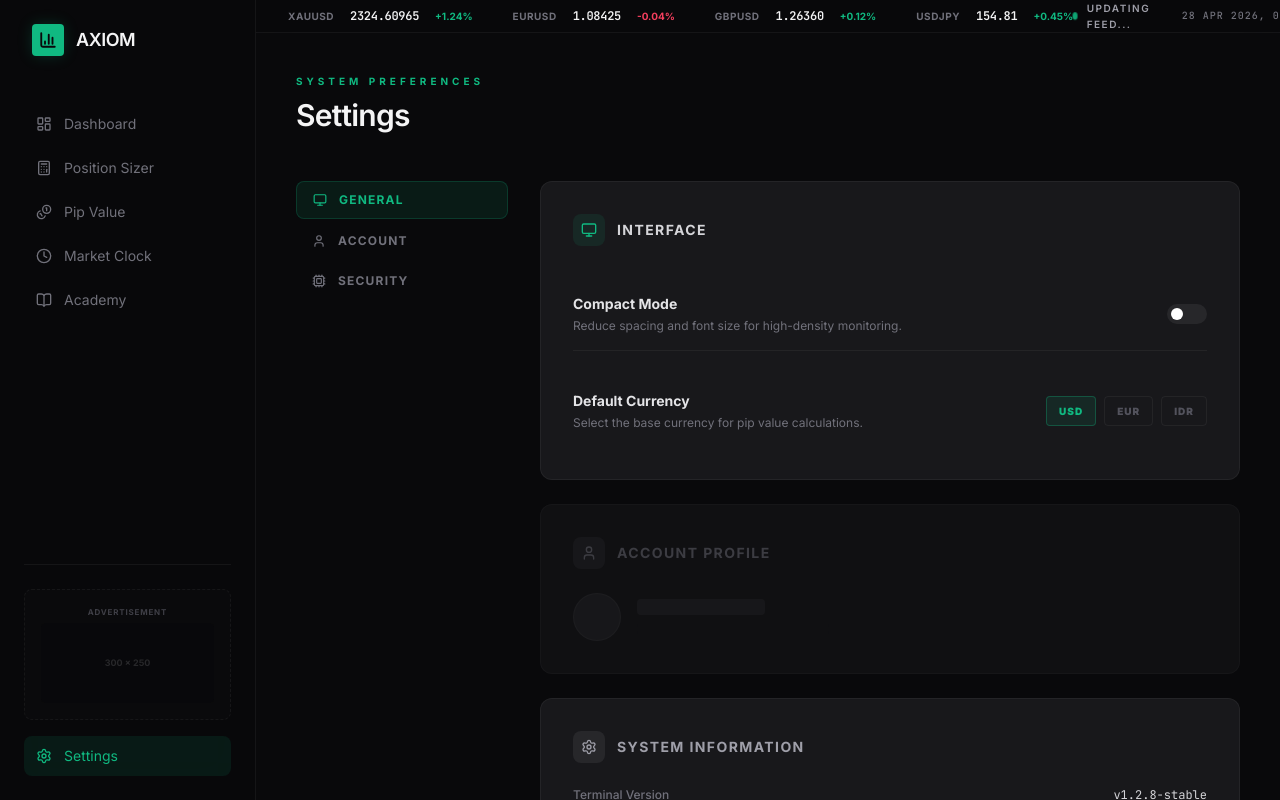
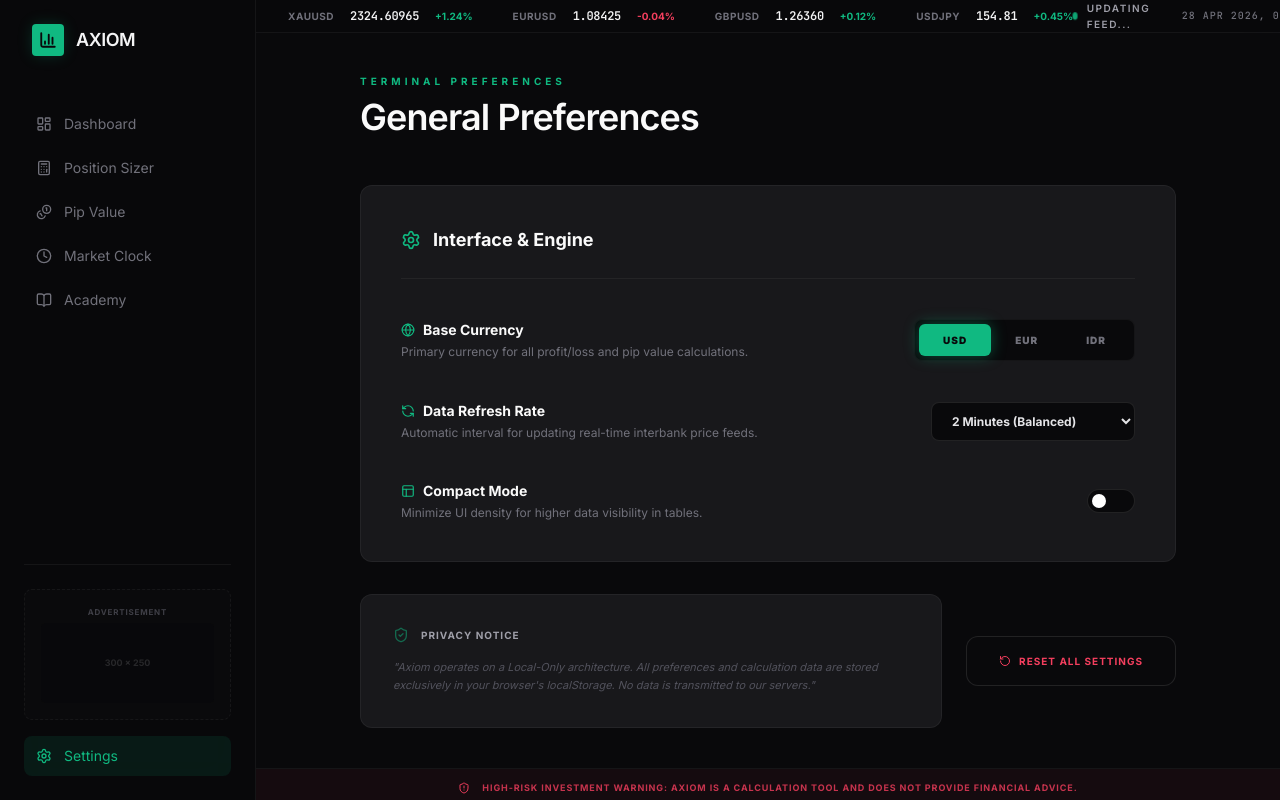
Before and after one commit to Ramelio-bot/Axiom, a Next.js app: page /settings in a window 1280 px wide. Built offline with nearby package versions, Linux system fonts and the light colour scheme.

Commit message:
final: settings activation and comprehensive sitemap generation

```diff
--- a/src/app/settings/page.tsx
+++ b/src/app/settings/page.tsx
@@ -1,81 +1,82 @@
 "use client";
 
-import React, { useState } from "react";
+import React, { useState, useEffect } from "react";
 import {
   Settings,
   Monitor,
-  User,
-  Cpu,
-  ChevronRight,
-  Check,
-  CircleDot
+  RotateCcw,
+  RefreshCcw,
+  ShieldCheck,
+  Globe,
+  Layout
 } from "lucide-react";
 import { motion } from "framer-motion";
 
 export default function SettingsPage() {
-  const [compactMode, setCompactMode] = useState(false);
-  const [currency, setCurrency] = useState("USD");
+  const [settings, setSettings] = useState({
+    currency: "USD",
+    refreshRate: "2",
+    compactMode: false
+  });
+
+  // Load from localStorage
+  useEffect(() => {
+    const saved = localStorage.getItem("axiom_settings");
+    if (saved) {
+      setSettings(JSON.parse(saved));
+    }
+  }, []);
+
+  // Save to localStorage
+  const updateSetting = (key: string, value: any) => {
+    const newSettings = { ...settings, [key]: value };
+    setSettings(newSettings);
+    localStorage.setItem("axiom_settings", JSON.stringify(newSettings));
+  };
+
+  const resetSettings = () => {
+    const defaultSettings = {
+      currency: "USD",
+      refreshRate: "2",
+      compactMode: false
+    };
+    setSettings(defaultSettings);
+    localStorage.removeItem("axiom_settings");
+  };
 
   return (
-    <main className="flex-1 p-10 max-w-5xl mx-auto w-full">
+    <main className="flex-1 p-10 max-w-4xl mx-auto w-full">
       <header className="mb-12">
-        <p className="text-[10px] font-bold text-emerald uppercase tracking-[0.4em] mb-2">System Preferences</p>
-        <h1 className="text-3xl font-semibold tracking-tight text-zinc-100">Settings</h1>
+        <p className="text-[10px] font-bold text-emerald uppercase tracking-[0.4em] mb-2">Terminal Preferences</p>
+        <h1 className="text-4xl font-semibold tracking-tight text-zinc-50">General Preferences</h1>
       </header>
 
-      <div className="grid grid-cols-1 md:grid-cols-12 gap-8">
-        {/* Navigation Sidebar (Local) */}
-        <div className="md:col-span-3 space-y-1">
-          <button className="w-full flex items-center gap-3 px-4 py-2.5 rounded-lg bg-emerald/10 text-emerald font-bold text-xs uppercase tracking-widest border border-emerald/20 transition-all">
-            <Monitor size={14} /> General
-          </button>
-          <button className="w-full flex items-center gap-3 px-4 py-2.5 rounded-lg text-zinc-500 hover:bg-white/5 hover:text-zinc-300 font-bold text-xs uppercase tracking-widest transition-all">
-            <User size={14} /> Account
-          </button>
-          <button className="w-full flex items-center gap-3 px-4 py-2.5 rounded-lg text-zinc-500 hover:bg-white/5 hover:text-zinc-300 font-bold text-xs uppercase tracking-widest transition-all">
-            <Cpu size={14} /> Security
-          </button>
+      <div className="space-y-8">
+        {/* Main Settings Panel */}
+        <div className="terminal-card p-10 border-white/10 bg-zinc-900/40">
+          <div className="flex items-center gap-3 mb-10 pb-6 border-b border-white/5">
+            <Settings className="text-emerald" size={20} />
+            <h2 className="text-lg font-bold text-zinc-50">Interface & Engine</h2>
           </div>
 
-        {/* Content Area */}
-        <div className="md:col-span-9 space-y-6">
-          {/* Interface Card */}
-          <div className="terminal-card p-8">
-            <div className="flex items-center gap-3 mb-8">
-              <div className="p-2 bg-emerald/10 rounded-lg">
-                <Monitor className="text-emerald" size={16} />
+          <div className="space-y-10">
+            {/* Currency Preference */}
+            <div className="flex flex-col md:flex-row md:items-center justify-between gap-4">
+              <div>
+                <h3 className="text-sm font-bold text-zinc-50 flex items-center gap-2">
+                  <Globe size={14} className="text-emerald" /> Base Currency
+                </h3>
+                <p className="text-xs text-zinc-500 mt-1">Primary currency for all profit/loss and pip value calculations.</p>
               </div>
-              <h3 className="text-sm font-bold uppercase tracking-widest text-zinc-300">Interface</h3>
-            </div>
-
-            <div className="space-y-6">
-              <div className="flex items-center justify-between py-4 border-b border-white/5">
-                <div>
-                  <h4 className="text-sm font-bold text-zinc-200">Compact Mode</h4>
-                  <p className="text-xs text-zinc-500 mt-1">Reduce spacing and font size for high-density monitoring.</p>
-                </div>
-                <button
-                  onClick={() => setCompactMode(!compactMode)}
-                  className={`w-10 h-5 rounded-full relative transition-all duration-300 ${compactMode ? "bg-emerald" : "bg-zinc-800"}`}
-                >
-                  <div className={`absolute top-1 w-3 h-3 bg-white rounded-full transition-all duration-300 ${compactMode ? "left-6" : "left-1"}`} />
-                </button>
-              </div>
-
-              <div className="flex items-center justify-between py-4">
-                <div>
-                  <h4 className="text-sm font-bold text-zinc-200">Default Currency</h4>
-                  <p className="text-xs text-zinc-500 mt-1">Select the base currency for pip value calculations.</p>
-                </div>
-                <div className="flex gap-2">
+              <div className="flex bg-zinc-950 p-1 rounded-lg border border-white/5">
                 {["USD", "EUR", "IDR"].map((cur) => (
                   <button
                     key={cur}
-                      onClick={() => setCurrency(cur)}
-                      className={`px-3 py-1.5 rounded text-[10px] font-black tracking-widest transition-all border ${
-                        currency === cur
-                          ? "bg-emerald/10 border-emerald/30 text-emerald"
-                          : "bg-transparent border-white/5 text-zinc-600 hover:border-white/20"
+                    onClick={() => updateSetting("currency", cur)}
+                    className={`px-6 py-2 rounded-md text-[10px] font-black tracking-widest transition-all ${
+                      settings.currency === cur
+                        ? "bg-emerald text-zinc-950 shadow-[0_0_15px_rgba(16,185,129,0.4)]"
+                        : "text-zinc-500 hover:text-zinc-300"
                     }`}
                   >
                     {cur}
@@ -83,51 +84,63 @@
                 ))}
               </div>
             </div>
+
+            {/* Refresh Rate */}
+            <div className="flex flex-col md:flex-row md:items-center justify-between gap-4">
+              <div>
+                <h3 className="text-sm font-bold text-zinc-50 flex items-center gap-2">
+                  <RefreshCcw size={14} className="text-emerald" /> Data Refresh Rate
+                </h3>
+                <p className="text-xs text-zinc-500 mt-1">Automatic interval for updating real-time interbank price feeds.</p>
               </div>
+              <select
+                value={settings.refreshRate}
+                onChange={(e) => updateSetting("refreshRate", e.target.value)}
+                className="bg-zinc-950 border border-white/10 text-zinc-200 text-xs font-bold px-4 py-2.5 rounded-lg focus:outline-none focus:border-emerald/50"
+              >
+                <option value="1">1 Minute (Intensive)</option>
+                <option value="2">2 Minutes (Balanced)</option>
+                <option value="5">5 Minutes (Power Saving)</option>
+              </select>
             </div>
 
-          {/* Account Card */}
-          <div className="terminal-card p-8 opacity-50 relative group">
-            <div className="absolute inset-0 bg-zinc-950/40 backdrop-blur-[2px] flex items-center justify-center rounded-xl z-10 opacity-0 group-hover:opacity-100 transition-opacity">
-              <span className="text-[10px] font-bold text-zinc-400 uppercase tracking-[0.5em]">Authentication Locked</span>
+            {/* Compact Mode */}
+            <div className="flex flex-col md:flex-row md:items-center justify-between gap-4">
+              <div>
+                <h3 className="text-sm font-bold text-zinc-50 flex items-center gap-2">
+                  <Layout size={14} className="text-emerald" /> Compact Mode
+                </h3>
+                <p className="text-xs text-zinc-500 mt-1">Minimize UI density for higher data visibility in tables.</p>
               </div>
-            <div className="flex items-center gap-3 mb-6">
-              <div className="p-2 bg-zinc-800 rounded-lg text-zinc-500">
-                <User size={16} />
-              </div>
-              <h3 className="text-sm font-bold uppercase tracking-widest text-zinc-500">Account Profile</h3>
-            </div>
-            <div className="flex items-center gap-4">
-              <div className="w-12 h-12 bg-zinc-800 rounded-full border border-white/5" />
-              <div>
-                <div className="h-4 w-32 bg-zinc-800 rounded mb-2" />
-                <div className="h-3 w-48 bg-zinc-900 rounded" />
+              <button
+                onClick={() => updateSetting("compactMode", !settings.compactMode)}
+                className={`w-12 h-6 rounded-full relative transition-all duration-500 border border-white/10 ${settings.compactMode ? "bg-emerald" : "bg-zinc-950"}`}
+              >
+                <div className={`absolute top-1 w-3.5 h-3.5 bg-white rounded-full transition-all duration-500 ${settings.compactMode ? "left-7" : "left-1"}`} />
+              </button>
             </div>
           </div>
         </div>
 
-          {/* System Card */}
-          <div className="terminal-card p-8 bg-zinc-900/30">
-            <div className="flex items-center gap-3 mb-6">
-              <div className="p-2 bg-zinc-800 rounded-lg text-zinc-400">
-                <Settings size={16} />
+        {/* Security & Reset Section */}
+        <div className="flex flex-col md:flex-row gap-6">
+          <div className="flex-1 terminal-card p-8 border-white/5 bg-zinc-950/20">
+            <div className="flex items-center gap-3 mb-4">
+              <ShieldCheck className="text-emerald/50" size={16} />
+              <h4 className="text-[10px] font-bold text-zinc-400 uppercase tracking-widest">Privacy Notice</h4>
             </div>
-              <h3 className="text-sm font-bold uppercase tracking-widest text-zinc-400">System Information</h3>
+            <p className="text-[11px] text-zinc-600 leading-relaxed italic">
+              "Axiom operates on a Local-Only architecture. All preferences and calculation data are stored exclusively in your browser's localStorage. No data is transmitted to our servers."
+            </p>
           </div>
-            <div className="space-y-3">
-              <div className="flex justify-between items-center text-xs">
-                <span className="text-zinc-500 font-medium">Terminal Version</span>
-                <span className="font-mono text-zinc-300">v1.2.8-stable</span>
-              </div>
-              <div className="flex justify-between items-center text-xs">
-                <span className="text-zinc-500 font-medium">Kernel Protocol</span>
-                <span className="font-mono text-emerald">Axiom-Core-X1</span>
-              </div>
-              <div className="flex justify-between items-center text-xs pt-3 border-t border-white/5">
-                <span className="text-zinc-500 font-medium">License Type</span>
-                <span className="text-[10px] font-bold text-zinc-400 uppercase tracking-widest px-2 py-0.5 bg-zinc-800 rounded border border-white/10">Enterprise Preview</span>
-              </div>
-            </div>
+
+          <div className="flex items-center justify-center">
+            <button
+              onClick={resetSettings}
+              className="flex items-center gap-2 px-8 py-4 bg-zinc-950 border border-white/10 rounded-xl text-soft-rose text-[10px] font-bold uppercase tracking-widest hover:bg-soft-rose/5 hover:border-soft-rose/30 transition-all"
+            >
+              <RotateCcw size={12} /> Reset All Settings
+            </button>
           </div>
         </div>
       </div>
```
Also changed, not shown: 1 other file (tests, documents, lock files or other folders). Lines whose indentation alone changed are shown as unchanged.
